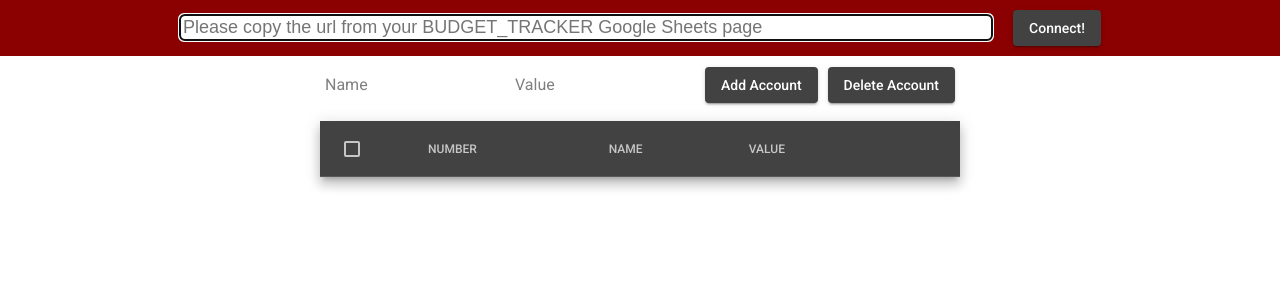
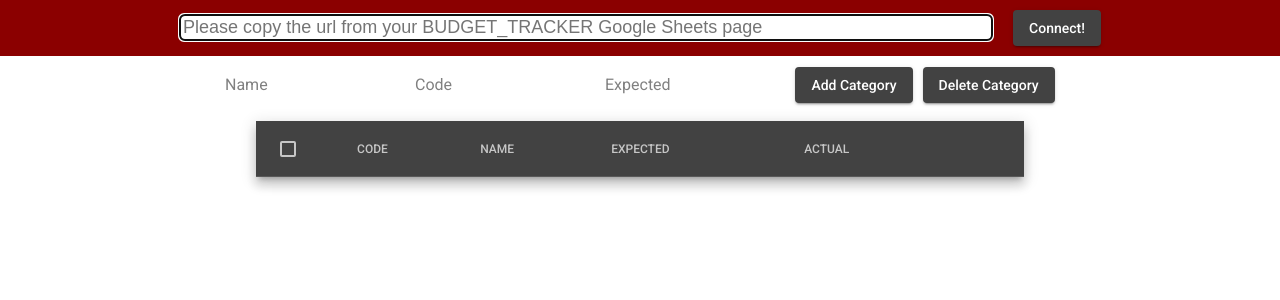
Before and after one commit to daMelody/budget-tracker, an Angular app in the folder ng-budget/: page / in a window 1280 px wide. Shown: the top 300 px of the page. Built offline with nearby package versions, Linux system fonts and the light colour scheme.

Commit message:
category-manager is finished

```diff
--- a/ng-budget/src/app/account-manager/account-manager.component.html
+++ b/ng-budget/src/app/account-manager/account-manager.component.html
@@ -1,5 +1,5 @@
 <div class="account-manager">
-  <form >
+  <form>
     <mat-form-field class="new-account">
       <mat-label>Name</mat-label>
       <input type="text" matInput [(ngModel)]="newName" name="name"/>
@@ -8,7 +8,7 @@
       <mat-label>Value</mat-label>
       <input type="number" matInput [(ngModel)]="newValue" name="value" />
     </mat-form-field>
-    <button class="new-account"mat-raised-button (click)="addAccount()" id="add">Add Account</button>
+    <button class="new-account" mat-raised-button (click)="addAccount()" id="add">Add Account</button>
     <button class="new-account" mat-raised-button (click)="deleteAccount()" id="delete">Delete Account</button>
   </form>
 
--- a/ng-budget/src/app/account-manager/account-manager.component.ts
+++ b/ng-budget/src/app/account-manager/account-manager.component.ts
@@ -1,38 +1,27 @@
-import { Component, OnInit, ViewChild } from "@angular/core";
-import { MatTable, MatTableDataSource } from '@angular/material/table';
-import { MatSortModule } from "@angular/material/sort";
-import { SelectionModel } from "@angular/cdk/collections";
-import { Account } from "../type-classes/account/account";
-
-const SOURCE = new Array<Account>();
-let newAct: Account = new Account();
-newAct.number = 0;
-newAct.name = "Bank of America";
-newAct.value = -1000;
-SOURCE.push(newAct);
-let sndAct: Account = new Account();
-sndAct.number = 1;
-sndAct.name = "Discover";
-sndAct.value = -250;
-SOURCE.push(sndAct);
+import { Component, OnInit, ViewChild } from '@angular/core';
+import { MatTable } from '@angular/material/table';
+import { SelectionModel } from '@angular/cdk/collections';
+import { Account } from '../type-classes/account/account';
 
 @Component({
-    selector: "app-account-manager",
-    templateUrl: "./account-manager.component.html",
-    styleUrls: ["./account-manager.component.css"]
+    selector: 'app-account-manager',
+    templateUrl: './account-manager.component.html',
+    styleUrls: ['./account-manager.component.css']
 })
 export class AccountManagerComponent implements OnInit {
     displayedColumns: string[] = ["select", "number", "name", "value"];
     accounts: Array<Account> = new Array<Account>();
     selection: SelectionModel<Account> = new SelectionModel<Account>(true, []);
-    @ViewChild(MatTable,{static: true}) table: MatTable<any>;
+    @ViewChild(MatTable,{static: true}) table: MatTable<Account>;
 
     newNumber: number;
     newName: string;
     newValue: number;
 
     constructor() { }
-    ngOnInit() { }
+    ngOnInit(): void { }
+
+    /* for SELECTION */
 
     isAllSelected(): Boolean {
         const numSelected = this.selection.selected.length;
@@ -40,23 +29,27 @@ export class AccountManagerComponent implements OnInit {
         return numSelected === numRows;
     }
 
-
-    masterToggle() {
+    masterToggle(): void {
         this.isAllSelected() ?
             this.selection.clear() :
             this.accounts.forEach(row => this.selection.select(row));
     }
 
     genNumber():  number {
-        if (this.accounts.length <= 0) {
-            return 0;
-        } else {
-            let x: number = this.accounts[this.accounts.length-1].number;
-            return x.valueOf() + 1;
+        let max: number = 0;
+        if (this.accounts.length <= 0) return 0;
+        for (let i=0; i < this.accounts.length; i++) {
+            if (max < this.accounts[i].number) max = this.accounts[i].number;
         }
+        return max + 1;
     }
 
     addAccount(): void {
+        let answer: boolean = true;
+        if (this.newName == null) {
+            answer = confirm("Are you sure you want to add this Acount?");
+        }
+        if (answer) {
             let newAccount: Account = new Account();
             newAccount.number = this.genNumber();
             newAccount.name = this.newName;
@@ -66,12 +59,14 @@ export class AccountManagerComponent implements OnInit {
             this.newValue = null;
             this.table.renderRows();
         }
+    }
 
     deleteAccount(): void {
-        let temp: Array<number> = new Array<number>();
+        if (confirm("Are you sure you want to delete this Category?")) {
             this.accounts = this.accounts.filter(elt => !this.selection.selected.includes(elt));
             this.selection.clear();
             this.table.renderRows();
+        }
     }
 
     sortAccounts(event): void {
@@ -84,12 +79,13 @@ export class AccountManagerComponent implements OnInit {
             break;
             default: console.log("Invalid sort parameter");
         }
-
-        console.log(event.direction);
-        if (event.direction == "asc") { this.accounts = this.accounts.reverse(); }
-        console.log(this.accounts);
+        if (event.direction == "asc") {
+            this.accounts = this.accounts.reverse();
+        }
         this.table.renderRows();
     }
+
+    /* SORTING methods for each sortable Account field */
 
     numberSort(a: Account, b: Account): number {
         return a.number - b.number;
--- a/ng-budget/src/app/app.component.html
+++ b/ng-budget/src/app/app.component.html
@@ -2,5 +2,5 @@
   <app-connect-bar></app-connect-bar>
   <!--app-overview></app-overview-->
   <!--app-transaction-table></app-transaction-table-->
-  <app-account-manager></app-account-manager>
+  <app-category-manager></app-category-manager>
 </div>
--- a/ng-budget/src/app/app.module.ts
+++ b/ng-budget/src/app/app.module.ts
@@ -15,6 +15,7 @@ import { ConnectBarComponent } from "./connect-bar/connect-bar.component";
 import { OverviewComponent } from "./overview/overview.component";
 import { TransactionTableComponent } from "./transaction-table/transaction-table.component";
 import { AccountManagerComponent } from './account-manager/account-manager.component';
+import { CategoryManagerComponent } from './category-manager/category-manager.component';
 
 @NgModule({
     declarations: [
@@ -22,7 +23,8 @@ import { AccountManagerComponent } from './account-manager/account-manager.compo
         ConnectBarComponent,
         OverviewComponent,
         TransactionTableComponent,
-        AccountManagerComponent
+        AccountManagerComponent,
+        CategoryManagerComponent
     ],
     imports: [
         BrowserModule,
--- /dev/null
+++ b/ng-budget/src/app/category-manager/category-manager.component.css
@@ -0,0 +1,19 @@
+.category-manager {
+    display: flex;
+    flex-direction: column;
+    justify-content: center;
+    align-items: center;
+}
+
+mat-label {
+    color: grey;
+}
+
+.new-category {
+    margin-left: 5px;
+    margin-right: 5px;
+}
+
+table {
+    width: 60%;
+}
--- /dev/null
+++ b/ng-budget/src/app/category-manager/category-manager.component.html
@@ -0,0 +1,54 @@
+<div class="category-manager">
+  <form>
+    <mat-form-field class="new-category">
+      <mat-label>Name</mat-label>
+      <input type="text" matInput [(ngModel)]="newName" name="name"/>
+    </mat-form-field>
+    <mat-form-field class="new-category">
+      <mat-label>Code</mat-label>
+      <input type="text" matInput [(ngModel)]="newCode" name="code" />
+    </mat-form-field>
+    <mat-form-field class="new-category">
+      <mat-label>Expected</mat-label>
+      <input type="text" matInput [(ngModel)]="newExpected" name="expected" />
+    </mat-form-field>
+    <button class="new-category" mat-raised-button (click)="addCategory()" id="add">Add Category</button>
+    <button class="new-category" mat-raised-button (click)="deleteCategory()" id="delete">Delete Category</button>
+  </form>
+
+  <table mat-table [dataSource]="categories" class="mat-elevation-z8" matSort (matSortChange)="sortCategory($event)">
+    <tr mat-header-row *matHeaderRowDef="displayedColumns; sticky: true"></tr>
+    <tr mat-row *matRowDef="let row; columns: displayedColumns;" (click)="selection.toggle(row)"></tr>
+    <!-- SELECT column -->
+    <ng-container matColumnDef="select">
+      <th mat-header-cell *matHeaderCellDef>
+        <mat-checkbox (change)="$event ? masterToggle() : null" [checked]="selection.hasValue() && isAllSelected()"
+          [indeterminate]="selection.hasValue() && !isAllSelected()"></mat-checkbox>
+      </th>
+      <td mat-cell *matCellDef="let row">
+        <mat-checkbox (click)="$event.stopPropagation()" (change)="$event ? selection.toggle(row) : null"
+          [checked]="selection.isSelected(row)"></mat-checkbox>
+      </td>
+    </ng-container>
+    <!-- CODE -->
+    <ng-container matColumnDef="code">
+      <th mat-header-cell *matHeaderCellDef mat-sort-header> CODE </th>
+      <td mat-cell *matCellDef="let element"> {{element.code}} </td>
+    </ng-container>
+    <!-- NAME -->
+    <ng-container matColumnDef="name">
+      <th mat-header-cell *matHeaderCellDef mat-sort-header> NAME </th>
+      <td mat-cell *matCellDef="let element"> {{element.name}} </td>
+    </ng-container>
+    <!-- EXPECTED -->
+    <ng-container matColumnDef="expected">
+      <th mat-header-cell *matHeaderCellDef mat-sort-header> EXPECTED </th>
+      <td mat-cell *matCellDef="let element"> {{element.expected}} </td>
+    </ng-container>
+    <!-- ACTUAL -->
+    <ng-container matColumnDef="actual">
+      <th mat-header-cell *matHeaderCellDef mat-sort-header> ACTUAL </th>
+      <td mat-cell *matCellDef="let element"> {{element.actual}} </td>
+    </ng-container>
+  </table>
+</div>
--- /dev/null
+++ b/ng-budget/src/app/category-manager/category-manager.component.ts
@@ -0,0 +1,112 @@
+import { Component, OnInit, ViewChild } from '@angular/core';
+import { MatTable } from '@angular/material/table';
+import { SelectionModel } from '@angular/cdk/collections';
+import { Category } from '../type-classes/category/category';
+
+@Component({
+  selector: 'app-category-manager',
+  templateUrl: './category-manager.component.html',
+  styleUrls: ['./category-manager.component.css']
+})
+export class CategoryManagerComponent implements OnInit {
+    displayedColumns: string[] = ["select", "code", "name", "expected", "actual"];
+    categories: Array<Category> = new Array<Category>();
+    selection: SelectionModel<Category> = new SelectionModel<Category>(true, []);
+    @ViewChild(MatTable,{static: true}) table: MatTable<Category>;
+
+    newCode: string;
+    newName: string;
+    newExpected: number;
+    newActual: number = 0;
+
+    constructor() { }
+    ngOnInit(): void { }
+
+    /* for SELECTION */
+
+    isAllSelected(): Boolean {
+        const numSelected = this.selection.selected.length;
+        const numRows = this.categories.length;
+        return numSelected === numRows;
+    }
+
+    masterToggle(): void {
+        this.isAllSelected() ?
+            this.selection.clear() :
+            this.categories.forEach(row => this.selection.select(row));
+    }
+
+    addCategory(): void {
+        let answer: boolean = true;
+        if (this.newCode == null || this.newName == null) {
+            answer = confirm("Are you sure you want to add this Category?");
+        }
+        if (answer) {
+            let newCategory: Category = new Category();
+            newCategory.code = this.newCode
+            newCategory.name = this.newName;
+            newCategory.expected = this.newExpected == null ? 0 : this.newExpected;
+            newCategory.actual = 0;
+            this.categories.push(newCategory);
+            this.newName = null;
+            this.newCode = null;
+            this.newExpected = null
+            this.table.renderRows();
+        }
+    }
+
+    deleteCategory(): void {
+        if (confirm("Are you sure you want to delete this Category?")) {
+            this.categories = this.categories.filter(elt => !this.selection.selected.includes(elt));
+            this.selection.clear();
+            this.table.renderRows();
+        }
+    }
+
+    sortCategory(event): void {
+        switch (event.active) {
+            case "code": this.categories = this.categories.sort(this.codeSort);
+            break;
+            case "name": this.categories = this.categories.sort(this.nameSort);
+            break;
+            case "expected": this.categories = this.categories.sort(this.expectedSort);
+            break;
+            case "actual": this.categories = this.categories.sort(this.actualSort);
+            default: console.log("Invalid sort parameter");
+        }
+        if (event.direction == "asc") {
+            this.categories = this.categories.reverse();
+        }
+        this.table.renderRows();
+    }
+
+    /* SORTING methods for each sortable Category field */
+
+    codeSort(a: Category, b: Category): number {
+        if (a.code < b.code) {
+            return -1;
+        } else if (a.code > b.code) {
+            return 1;
+        } else {
+            return 0;
+        }
+    }
+
+    nameSort(a: Category, b: Category): number {
+        if (a.name < b.name) {
+            return -1;
+        } else if (a.name > b.name) {
+            return 1;
+        } else {
+            return 0;
+        }
+    }
+
+    expectedSort(a: Category, b: Category): number {
+        return a.expected - b.expected;
+    }
+
+    actualSort(a: Category, b: Category): number {
+        return a.actual - b.actual;
+    }
+}
```
Also changed, not shown: 1 other file (tests, documents, lock files or other folders). Lines whose indentation alone changed are shown as unchanged.
